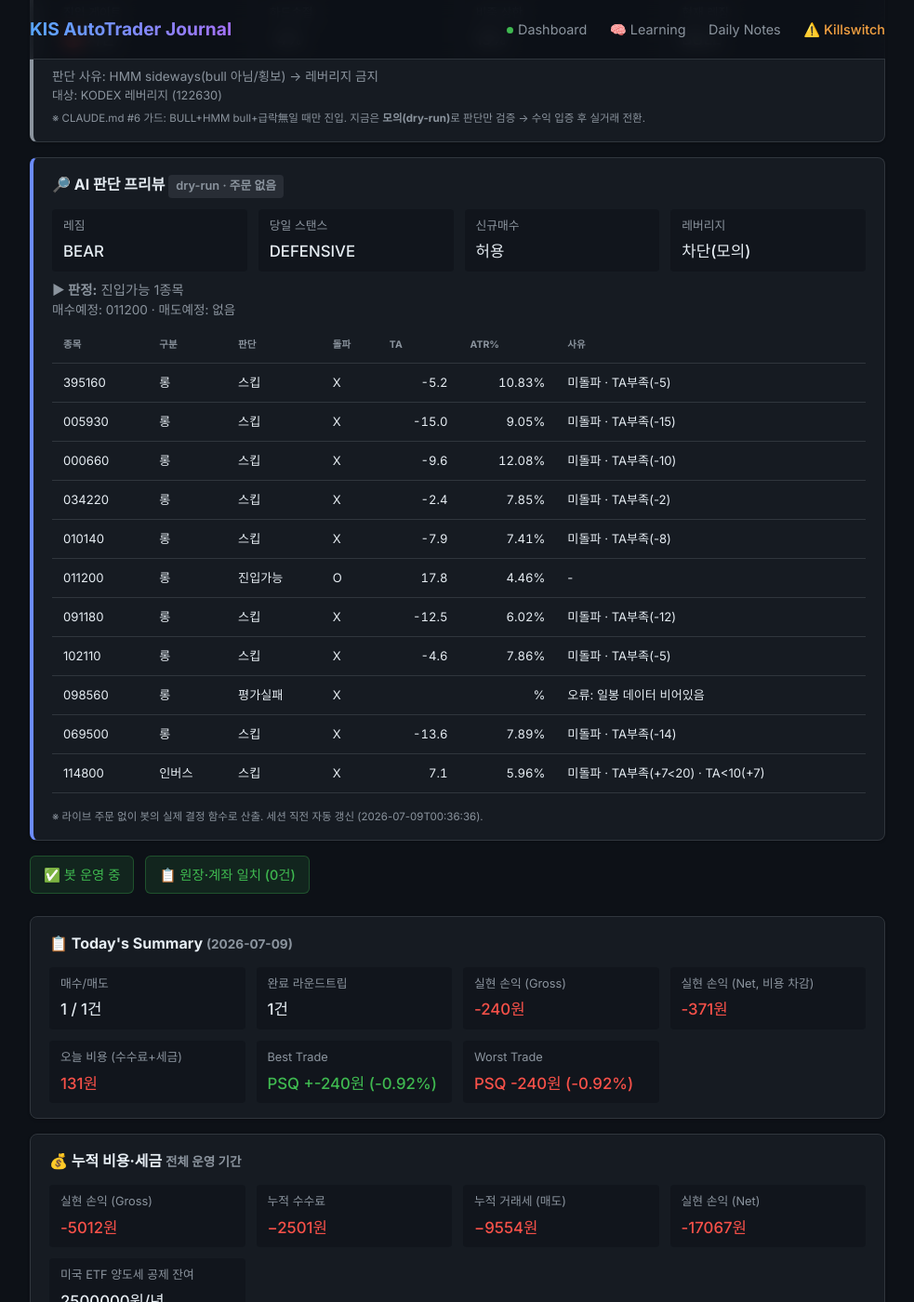
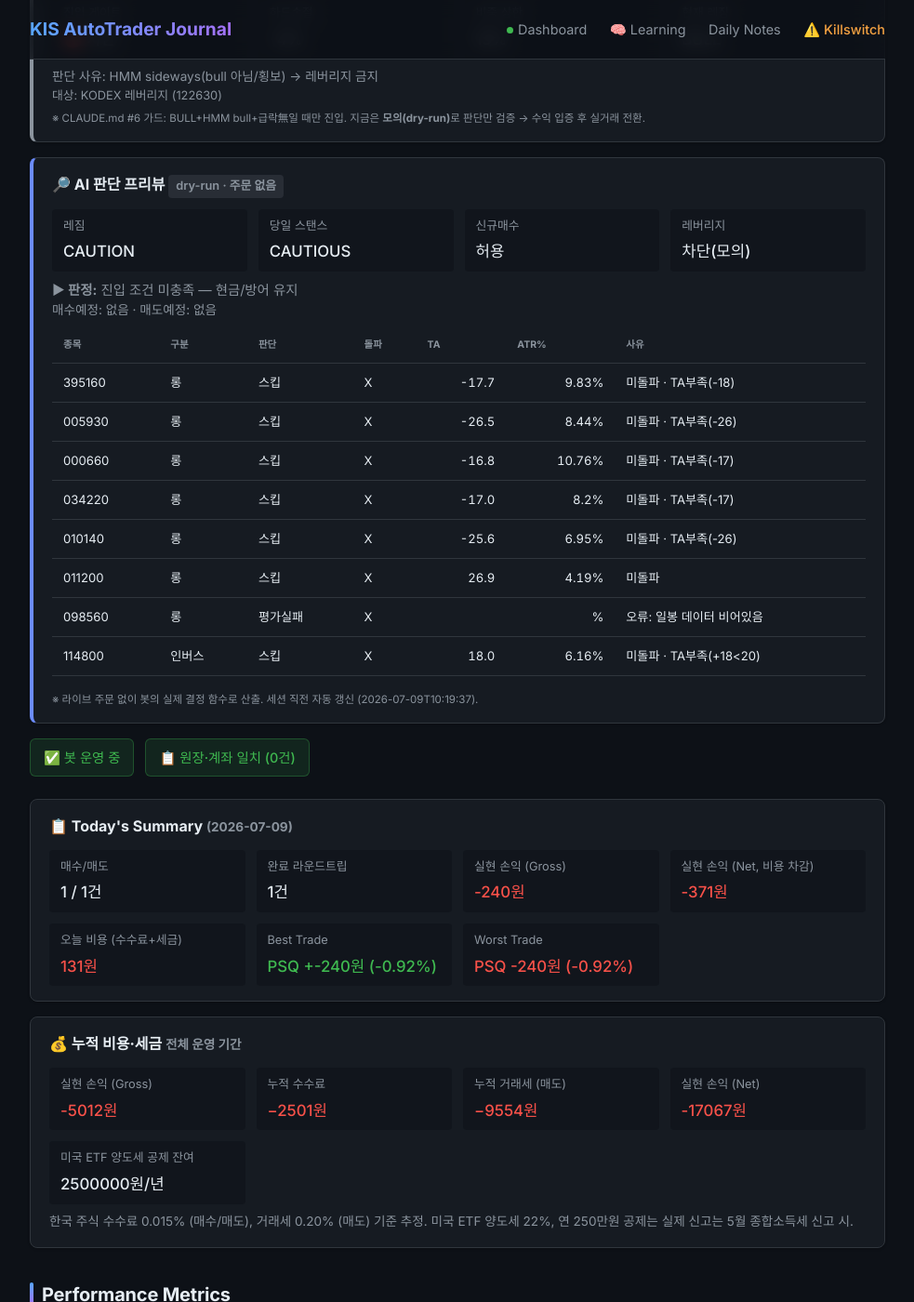
Before and after one commit to BudongJW/kis-trading-journal, a Jekyll site: the page built from index.html, in a window 1280 px wide and 1400 px high, scrolled down 645 px. Shown: the whole window at 93% size, without its empty margins (148-1131 px from the left). Built offline with Jekyll 4.4.1, drawn with Linux system fonts in a browser that asks for light colours; nearby versions of some CDN libraries.

Commit message:
auto: dry-run preview 07-09 01:20Z

```diff
--- a/_data/dry_run.json
+++ b/_data/dry_run.json
@@ -1,105 +1,95 @@
 {
-  "generated_at": "2026-07-09T00:36:36",
+  "generated_at": "2026-07-09T10:19:37",
   "mode": "DRY-RUN (읽기 전용, 주문 없음)",
   "market": {
-    "regime": "BEAR",
+    "regime": "CAUTION",
     "regime_blind": false,
-    "regime_detail": "카나리아 1/2 음전환 | ⚡급락 트리거 BEAR → CAUTION에서 BEAR 격상 (3일 지속 급락 BEAR (3일 -10.8%))",
-    "day_stance": "DEFENSIVE",
+    "regime_detail": "카나리아 1/2 음전환",
+    "day_stance": "CAUTIOUS",
     "day_stance_forced": false,
-    "briefing": "오늘 스탠스 방어(DEFENSIVE) · 레짐 BEAR·신뢰도 55% · 美 오버나이트 bearish(-1.2%) · 예산 25%·최대 1종목·허용 인버스",
+    "briefing": "오늘 스탠스 신중(CAUTIOUS) · 레짐 CAUTION·신뢰도 42% · 美 오버나이트 neutral(+0.2%) · 예산 40%·최대 2종목·허용 롱/인버스",
     "blocks_new_buys": false
   },
   "gates": {
     "leverage_dry_run": true,
     "leverage_gate_allowed": false,
-    "leverage_gate_reason": "레짐 BEAR(BULL 아님) → 레버리지 금지"
+    "leverage_gate_reason": "레짐 CAUTION(BULL 아님) → 레버리지 금지"
   },
   "account": {
-    "cash": 591613,
-    "holdings_readable": "없음/조회실패"
+    "cash": 469032,
+    "holdings_readable": {
+      "069500": 2
+    }
   },
-  "holdings_risk": [],
+  "holdings_risk": [
+    {
+      "symbol": "069500",
+      "qty": 2,
+      "price": 121790,
+      "would_sell": false,
+      "reason": ""
+    }
+  ],
   "entry_candidates": [
     {
       "symbol": "395160",
       "type": "롱",
       "decision": "스킵",
       "breakout": false,
-      "ta": -5.2,
-      "atr_pct": 10.83,
+      "ta": -17.7,
+      "atr_pct": 9.83,
       "fee_gate_ok": true,
-      "why_skip": "미돌파 · TA부족(-5)"
+      "why_skip": "미돌파 · TA부족(-18)"
     },
     {
       "symbol": "005930",
       "type": "롱",
       "decision": "스킵",
       "breakout": false,
-      "ta": -15.0,
-      "atr_pct": 9.05,
+      "ta": -26.5,
+      "atr_pct": 8.44,
       "fee_gate_ok": true,
-      "why_skip": "미돌파 · TA부족(-15)"
+      "why_skip": "미돌파 · TA부족(-26)"
     },
     {
       "symbol": "000660",
       "type": "롱",
       "decision": "스킵",
       "breakout": false,
-      "ta": -9.6,
-      "atr_pct": 12.08,
+      "ta": -16.8,
+      "atr_pct": 10.76,
       "fee_gate_ok": true,
-      "why_skip": "미돌파 · TA부족(-10)"
+      "why_skip": "미돌파 · TA부족(-17)"
     },
     {
       "symbol": "034220",
       "type": "롱",
       "decision": "스킵",
       "breakout": false,
-      "ta": -2.4,
-      "atr_pct": 7.85,
+      "ta": -17.0,
+      "atr_pct": 8.2,
       "fee_gate_ok": true,
-      "why_skip": "미돌파 · TA부족(-2)"
+      "why_skip": "미돌파 · TA부족(-17)"
     },
     {
       "symbol": "010140",
       "type": "롱",
       "decision": "스킵",
       "breakout": false,
-      "ta": -7.9,
-      "atr_pct": 7.41,
+      "ta": -25.6,
+      "atr_pct": 6.95,
       "fee_gate_ok": true,
-      "why_skip": "미돌파 · TA부족(-8)"
+      "why_skip": "미돌파 · TA부족(-26)"
     },
     {
       "symbol": "011200",
       "type": "롱",
-      "decision": "진입가능",
-      "breakout": true,
-      "ta": 17.8,
-      "atr_pct": 4.46,
-      "fee_gate_ok": true,
-      "why_skip": "-"
-    },
-    {
-      "symbol": "091180",
-      "type": "롱",
       "decision": "스킵",
       "breakout": false,
-      "ta": -12.5,
-      "atr_pct": 6.02,
+      "ta": 26.9,
+      "atr_pct": 4.19,
       "fee_gate_ok": true,
-      "why_skip": "미돌파 · TA부족(-12)"
-    },
-    {
-      "symbol": "102110",
-      "type": "롱",
-      "decision": "스킵",
-      "breakout": false,
-      "ta": -4.6,
-      "atr_pct": 7.86,
-      "fee_gate_ok": true,
-      "why_skip": "미돌파 · TA부족(-5)"
+      "why_skip": "미돌파"
     },
     {
       "symbol": "098560",
@@ -108,103 +98,75 @@
       "why_skip": "오류: 일봉 데이터 비어있음"
     },
     {
-      "symbol": "069500",
-      "type": "롱",
-      "decision": "스킵",
-      "breakout": false,
-      "ta": -13.6,
-      "atr_pct": 7.89,
-      "fee_gate_ok": true,
-      "why_skip": "미돌파 · TA부족(-14)"
-    },
-    {
       "symbol": "114800",
       "type": "인버스",
       "entry_via": "-",
       "decision": "스킵",
       "breakout": false,
-      "ta": 7.1,
-      "atr_pct": 5.96,
+      "ta": 18.0,
+      "atr_pct": 6.16,
       "fee_gate_ok": true,
-      "why_skip": "미돌파 · TA부족(+7<20) · TA<10(+7)"
+      "why_skip": "미돌파 · TA부족(+18<20)"
     }
   ],
   "gap_recovery": {
     "enabled_live": true,
-    "now_kst": "00:37",
+    "now_kst": "10:20",
     "window": "09:00~09:20",
     "candidates": [
       {
         "symbol": "395160",
         "name": "KODEX 미국나스닥100TR",
         "decision": "스킵",
-        "gap_open_pct": -5.08,
-        "intraday_pct": -1.29,
+        "gap_open_pct": 4.05,
+        "intraday_pct": 2.42,
         "in_window": false,
-        "reason": "촉발 없음(오버나이트=reduce_size≠aggressive_buy)"
+        "reason": "촉발 없음(오버나이트=normal≠aggressive_buy)"
       },
       {
         "symbol": "005930",
         "name": "삼성전자",
         "decision": "스킵",
-        "gap_open_pct": -3.55,
-        "intraday_pct": -2.8,
+        "gap_open_pct": 3.96,
+        "intraday_pct": 0.0,
         "in_window": false,
-        "reason": "촉발 없음(오버나이트=reduce_size≠aggressive_buy)"
+        "reason": "촉발 없음(오버나이트=normal≠aggressive_buy)"
       },
       {
         "symbol": "000660",
         "name": "SK하이닉스",
         "decision": "스킵",
-        "gap_open_pct": -3.77,
-        "intraday_pct": -1.98,
+        "gap_open_pct": 7.32,
+        "intraday_pct": 1.44,
         "in_window": false,
-        "reason": "촉발 없음(오버나이트=reduce_size≠aggressive_buy)"
+        "reason": "촉발 없음(오버나이트=normal≠aggressive_buy)"
       },
       {
         "symbol": "034220",
         "name": "LG디스플레이",
         "decision": "스킵",
-        "gap_open_pct": -0.09,
-        "intraday_pct": 3.4,
+        "gap_open_pct": 0.0,
+        "intraday_pct": -3.11,
         "in_window": false,
-        "reason": "촉발 없음(오버나이트=reduce_size≠aggressive_buy)"
+        "reason": "촉발 없음(오버나이트=normal≠aggressive_buy)"
       },
       {
         "symbol": "010140",
         "name": "삼성중공업",
         "decision": "스킵",
-        "gap_open_pct": -2.0,
-        "intraday_pct": -3.86,
+        "gap_open_pct": 0.24,
+        "intraday_pct": 4.25,
         "in_window": false,
-        "reason": "촉발 없음(오버나이트=reduce_size≠aggressive_buy)"
+        "reason": "촉발 없음(오버나이트=normal≠aggressive_buy)"
       },
       {
         "symbol": "011200",
         "name": "HMM",
         "decision": "스킵",
-        "gap_open_pct": -0.71,
-        "intraday_pct": 3.03,
+        "gap_open_pct": -0.4,
+        "intraday_pct": -1.45,
         "in_window": false,
-        "reason": "촉발 없음(오버나이트=reduce_size≠aggressive_buy)"
-      },
-      {
-        "symbol": "091180",
-        "name": "KODEX 자동차",
-        "decision": "스킵",
-        "gap_open_pct": -0.74,
-        "intraday_pct": -0.47,
-        "in_window": false,
-        "reason": "촉발 없음(오버나이트=reduce_size≠aggressive_buy)"
-      },
-      {
-        "symbol": "102110",
-        "name": "KODEX 금융",
-        "decision": "스킵",
-        "gap_open_pct": -3.15,
-        "intraday_pct": -2.39,
-        "in_window": false,
-        "reason": "촉발 없음(오버나이트=reduce_size≠aggressive_buy)"
+        "reason": "촉발 없음(오버나이트=normal≠aggressive_buy)"
       },
       {
         "symbol": "098560",
@@ -214,31 +176,22 @@
         "intraday_pct": 0.0,
         "in_window": false,
         "reason": "가격데이터 부족(시가/전일종가 없음)"
-      },
-      {
-        "symbol": "069500",
-        "name": "KODEX KOSPI200",
-        "decision": "스킵",
-        "gap_open_pct": -3.02,
-        "intraday_pct": -2.59,
-        "in_window": false,
-        "reason": "촉발 없음(오버나이트=reduce_size≠aggressive_buy)"
       }
     ]
   },
   "morning_momentum": {
     "enabled_live": true,
-    "now_kst": "00:37",
+    "now_kst": "10:20",
     "window": "09:00~14:00",
     "up_th": 0.6,
     "down_th": 0.6,
     "benchmark": "069500",
-    "direction": "none",
-    "in_window": false,
-    "move_pct": -5.53,
-    "intraday_pct": -2.59,
-    "would_enter": false,
-    "reason": "윈도 밖(00:37∉09:00~14:00)"
+    "direction": "long",
+    "in_window": true,
+    "move_pct": 4.25,
+    "intraday_pct": 0.42,
+    "would_enter": true,
+    "reason": "상승 아침추세 (전일대비 +4.25%, 시가대비 +0.42%)"
   },
   "us_entry_candidates": [
     {
@@ -246,7 +199,7 @@
       "type": "long",
       "decision": "스킵",
       "breakout": false,
-      "ta": 4.3,
+      "ta": 3.5,
       "atr_pct": 1.16,
       "why_skip": "미돌파 · TA부족(+4)"
     },
@@ -255,8 +208,8 @@
       "type": "long",
       "decision": "스킵",
       "breakout": false,
-      "ta": 6.8,
-      "atr_pct": 1.3,
+      "ta": 6.6,
+      "atr_pct": 1.31,
       "why_skip": "미돌파 · TA부족(+7)"
     },
     {
@@ -264,18 +217,18 @@
       "type": "long",
       "decision": "스킵",
       "breakout": false,
-      "ta": -11.1,
+      "ta": 0.2,
       "atr_pct": 1.34,
-      "why_skip": "미돌파 · TA부족(-11)"
+      "why_skip": "미돌파 · TA부족(+0)"
     },
     {
       "symbol": "SH",
       "type": "inverse",
       "decision": "스킵",
       "breakout": false,
-      "ta": 17.1,
-      "atr_pct": 1.03,
-      "why_skip": "미돌파"
+      "ta": -14.5,
+      "atr_pct": 1.05,
+      "why_skip": "미돌파 · TA부족(-14)"
     },
     {
       "symbol": "PSQ",
@@ -288,16 +241,16 @@
       "type": "defensive",
       "decision": "스킵",
       "breakout": false,
-      "ta": 9.9,
-      "atr_pct": 0.52,
-      "why_skip": "미돌파 · TA부족(+10) · 수수료게이트"
+      "ta": 3.1,
+      "atr_pct": 0.53,
+      "why_skip": "미돌파 · TA부족(+3) · 수수료게이트"
     },
     {
       "symbol": "SHY",
       "type": "defensive",
       "decision": "스킵",
       "breakout": false,
-      "ta": 13.9,
+      "ta": 13.8,
       "atr_pct": 0.08,
       "why_skip": "미돌파 · TA부족(+14) · 수수료게이트"
     }
@@ -306,11 +259,9 @@
     "would_buy": []
   },
   "summary": {
-    "would_buy": [
-      "011200"
-    ],
+    "would_buy": [],
     "would_sell": [],
     "new_buys_blocked_by_stance": false,
-    "verdict": "진입가능 1종목"
+    "verdict": "진입 조건 미충족 — 현금/방어 유지"
   }
 }
```
